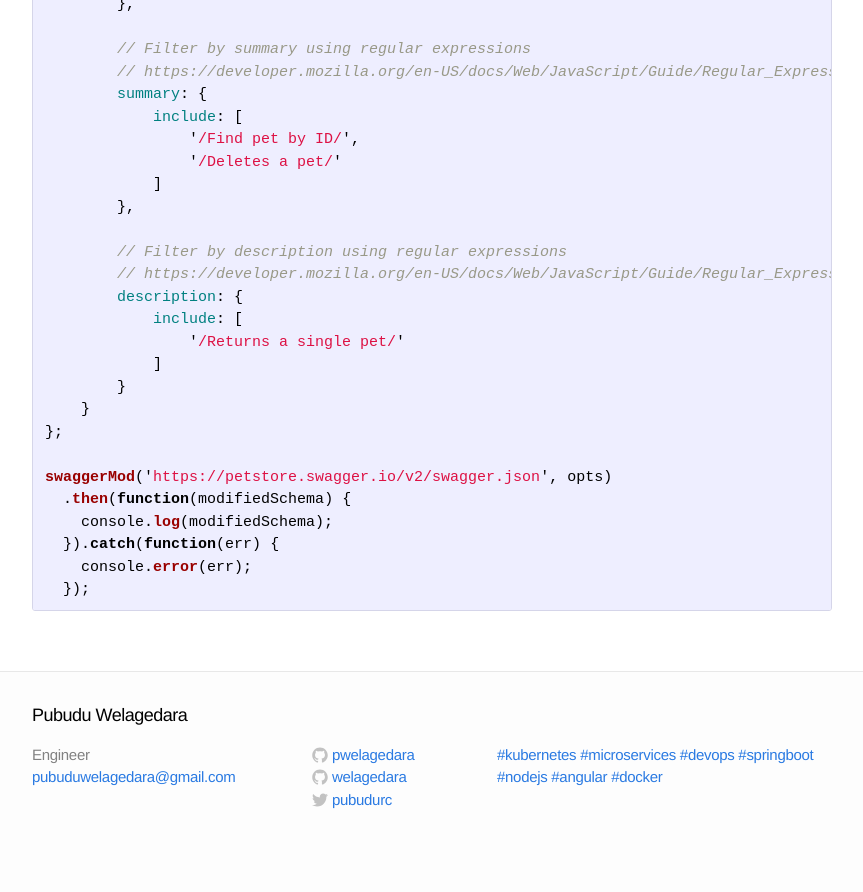
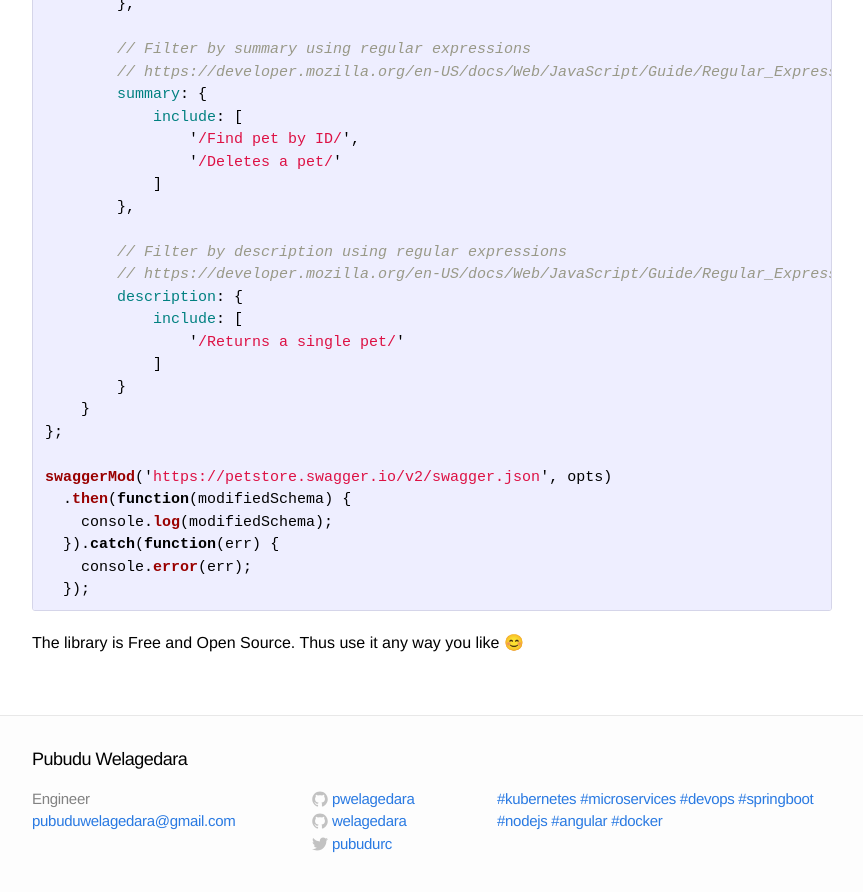
Before and after one commit to welagedara/welagedara.github.io, a Jekyll site: the page built from _posts/2018-08-05-swagger-mod.md, in a window 1280 px wide and 900 px high, scrolled down 1155 px. Shown: the top 892 px of the window, without its empty margins (208-1071 px from the left). Built offline with Jekyll 4.4.1, drawn with Linux system fonts in a browser that asks for light colours; emoji names are drawn with the system emoji font; before the commit the page ends 2011 px from its top, so only the background shows below that.

Commit message:
swagger mod

````diff
--- a/_posts/2018-08-05-swagger-mod.md
+++ b/_posts/2018-08-05-swagger-mod.md
@@ -73,5 +73,7 @@ swaggerMod('https://petstore.swagger.io/v2/swagger.json', opts)
   });
 ```
 
+The library is Free and Open Source. Thus use it any way you like :blush:
+
 [source]: https://www.npmjs.com/package/swagger-mod
 [regex]: https://developer.mozilla.org/en-US/docs/Web/JavaScript/Guide/Regular_Expressions
````
